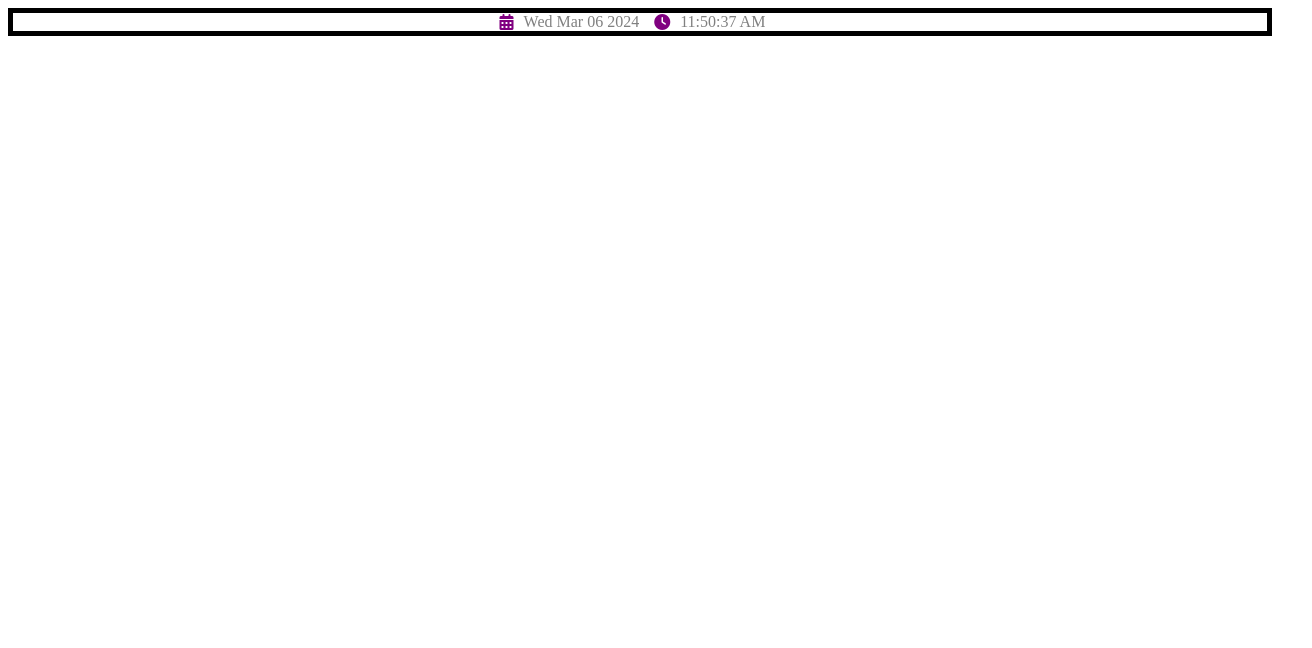
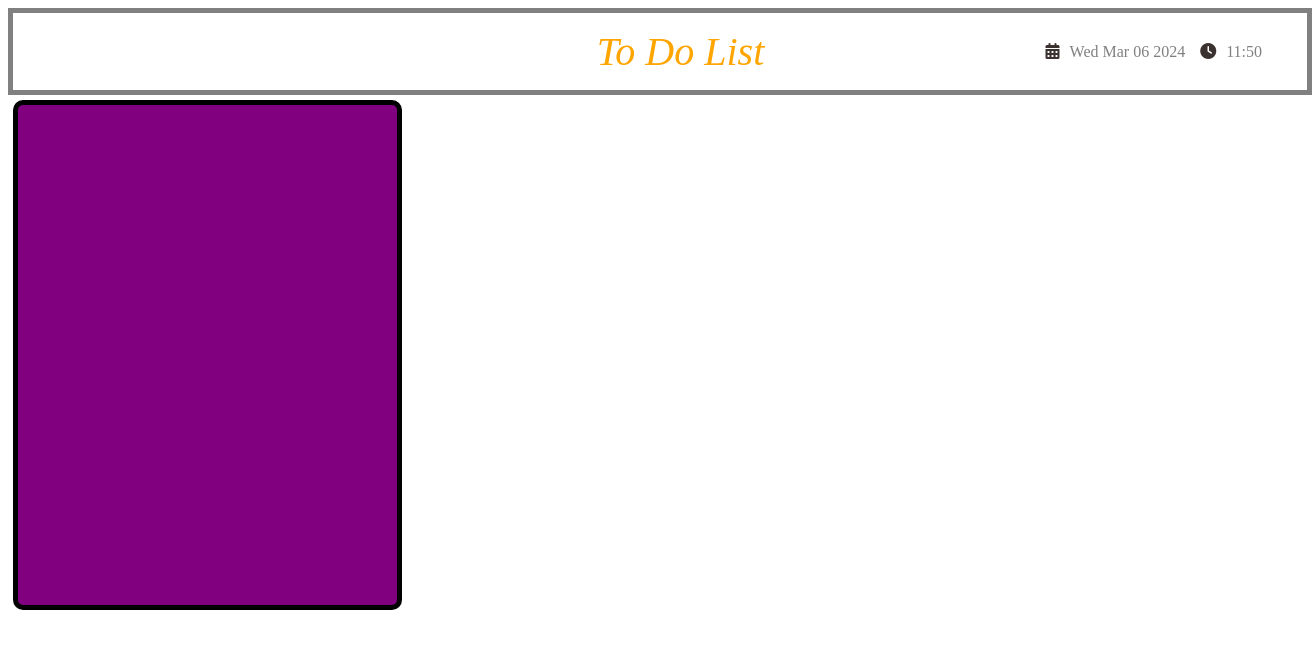
Before and after one commit to AtharvDhatrak/frontendprojects, a plain HTML site: page to do list/index.html in a window 1280 px wide. Shown: the whole page, 1312 px wide, since content can reach past the window. Drawn offline with Linux system fonts and the light colour scheme.

Commit message:
added time functionality

```diff
--- a/to do list/index.html
+++ b/to do list/index.html
@@ -6,63 +6,106 @@
     <script src="https://kit.fontawesome.com/32d93a9699.js" crossorigin="anonymous"></script>
     <title>Document</title>
     <style>
-        body{
-            border: 5px solid black;
 
-            }
+
         .head{
             display:flex;
             width:100%;
             height:10%;
             background-color:white;
+            align-items:center;
+            border: 5px solid grey;
             justify-content: center;
-            align-items:center
-
+            padding:15px;
 }
         .maindate{
             display:flex;
-            justify-content:center;
-            align-items: center;
             margin-right:15px;
 
         }
+
+
+
+        .title{
+        color:orange;
+        font-style:italic;
+        margin-right:auto;
+        justify-self:center;
+        margin-left:45%;
+        font-size: 40px;
+       }
+
         i{
-            color:purple;
+            color:rgb(58, 50, 46);
         }
+
+        i:hover{
+            color:orange;
+        }
+
         .show{
             color:gray;
+            margin-right:15px;
         }
 
+        .show:hover{
+            color:rgb(69, 245, 93);
+        }
+
+        .card{
+            width:30%;
+            height:500px;
+            background-color:purple;
+            border:5px solid black;
+            border-radius: 10px;
+            margin:5px;
+        }
 
 
 
     </style>
 </head>
 <body>
+    <section>
         <div class="head">
+            <div class="title">
+                To Do List
+            </div>
             <div class="maindate" >
                 <i class="fa-solid fa-calendar-days" style="margin-right:10px;"></i>
                 <div class="show" id="dte"></div>
-        </div>
-            <div class="maindate">
                 <i class="fa-solid fa-clock" style="margin-right:10px;"></i>
                 <div class="show" id="tme"></div>
             </div>
+        </div>
+    </section>
 
-
-
-
-    </div>
+    <section>
+        <div class="card"></div>
+    </section>
 
     <script>
     const d = document.getElementById("dte");
     const t=    document.getElementById("tme");
     const n = new Date();
+    // const amPm = hours >= 12 ? 'PM' : 'AM';
+    const newdate = n.toDateString();
+    const newhour=n.getHours();
+    const newminute=n.getMinutes();
+    d.innerHTML = newdate;
+    t.innerHTML= newhour % 12 +":" + newminute;
 
-    const newdate = n.toDateString();
-    const newtime=n.toLocaleTimeString();
-    d.innerHTML = newdate;
-    t.innerHTML= newtime;
+    updateTime();
+    setInterval(updateTime, 6000);
+
+    function updateTime() {
+        const n = new Date(); // Get the current time again
+        const newhour = n.getHours();
+        const newminute = updateminute(n);
+        t.innerHTML = newhour % 12 + ":" + newminute;
+    }
+
+
 
     </script>
 </body>
```
Lines whose indentation alone changed are shown as unchanged.
